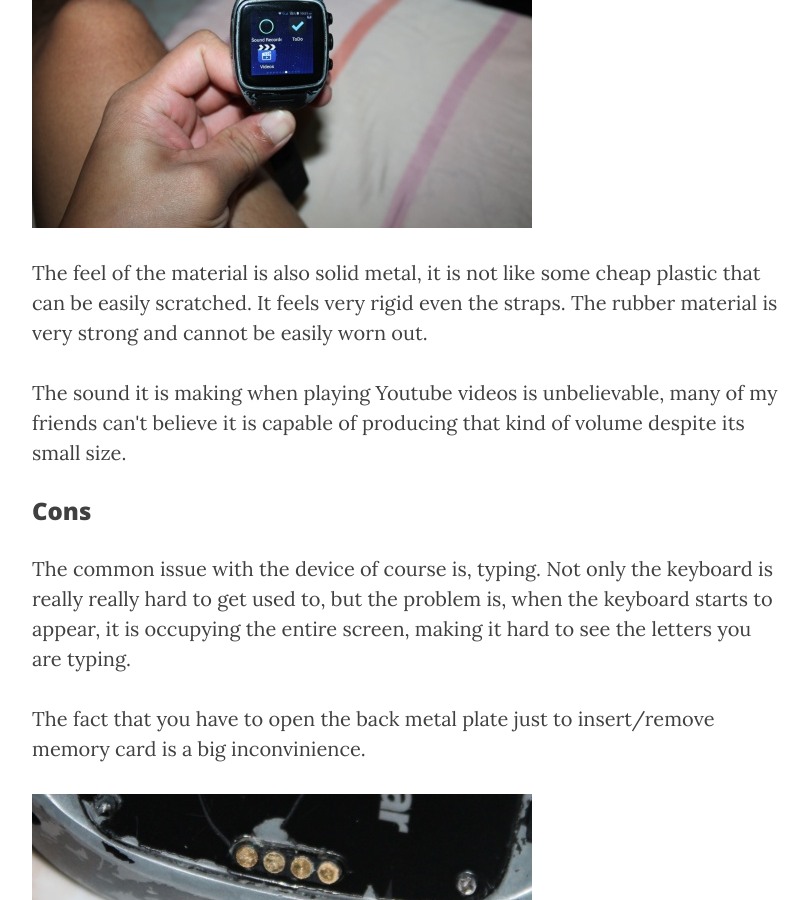
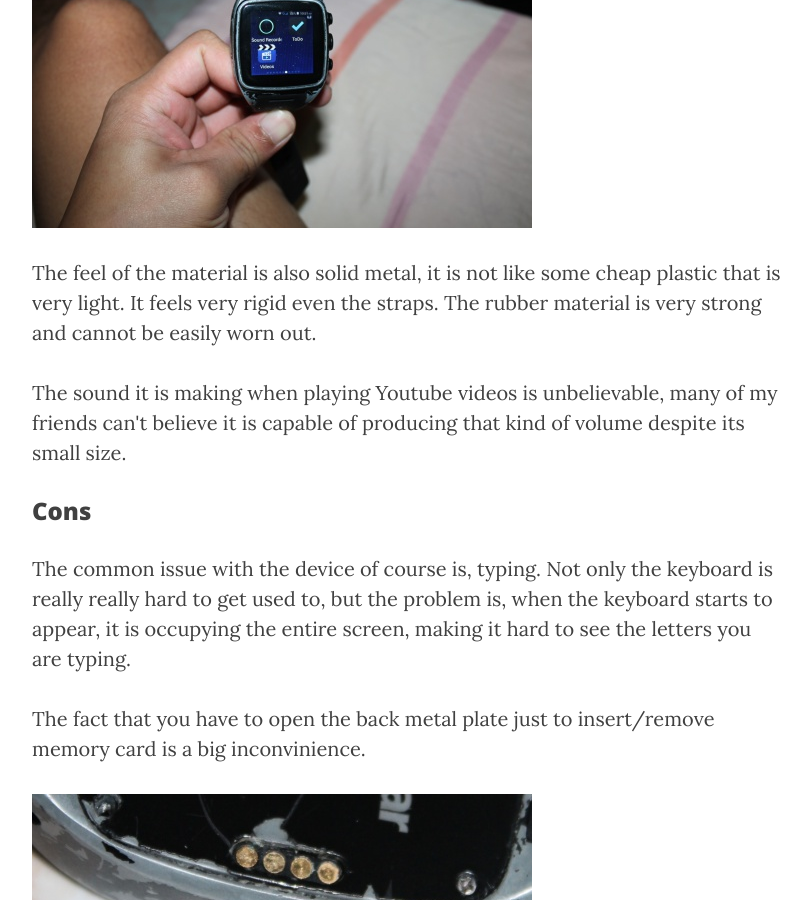
Before and after one commit to buonzz/buonzz.github.io, a Jekyll site: the page built from _posts/2016-01-31-imacwear-sparta-m7-smart-watch-review.html, in a window 1280 px wide and 900 px high, scrolled down 1270 px. Shown: the whole window, without its empty margins (233-1044 px from the left). Built offline with Jekyll 4.4.1, drawn with Linux system fonts in a browser that asks for light colours; nearby versions of some CDN libraries; comment, search, counter and statistics services are not loaded.

Commit message:
revision

```diff
--- a/_posts/2016-01-31-imacwear-sparta-m7-smart-watch-review.html
+++ b/_posts/2016-01-31-imacwear-sparta-m7-smart-watch-review.html
@@ -28,7 +28,7 @@ categories:
 <h3>Pros</h3>
 <p>The touch and overall experience of the device is snappy, it doesn't lags even if you are using heavy apps like Facebook and Twitter.</p>
 <p><img src="/assets/m7/IMG_7999.JPG"/></p>
-<p>The feel of the material is also solid metal, it is not like some cheap plastic that can be easily scratched. It feels very rigid even the straps. The rubber material is very strong and cannot be easily worn out.</p>
+<p>The feel of the material is also solid metal, it is not like some cheap plastic that is very light. It feels very rigid even the straps. The rubber material is very strong and cannot be easily worn out.</p>
 <p>The sound it is making when playing Youtube videos is unbelievable, many of my friends can't believe it is capable of producing that kind of volume despite its small size.</p>
 
 <h3>Cons</h3>
```
